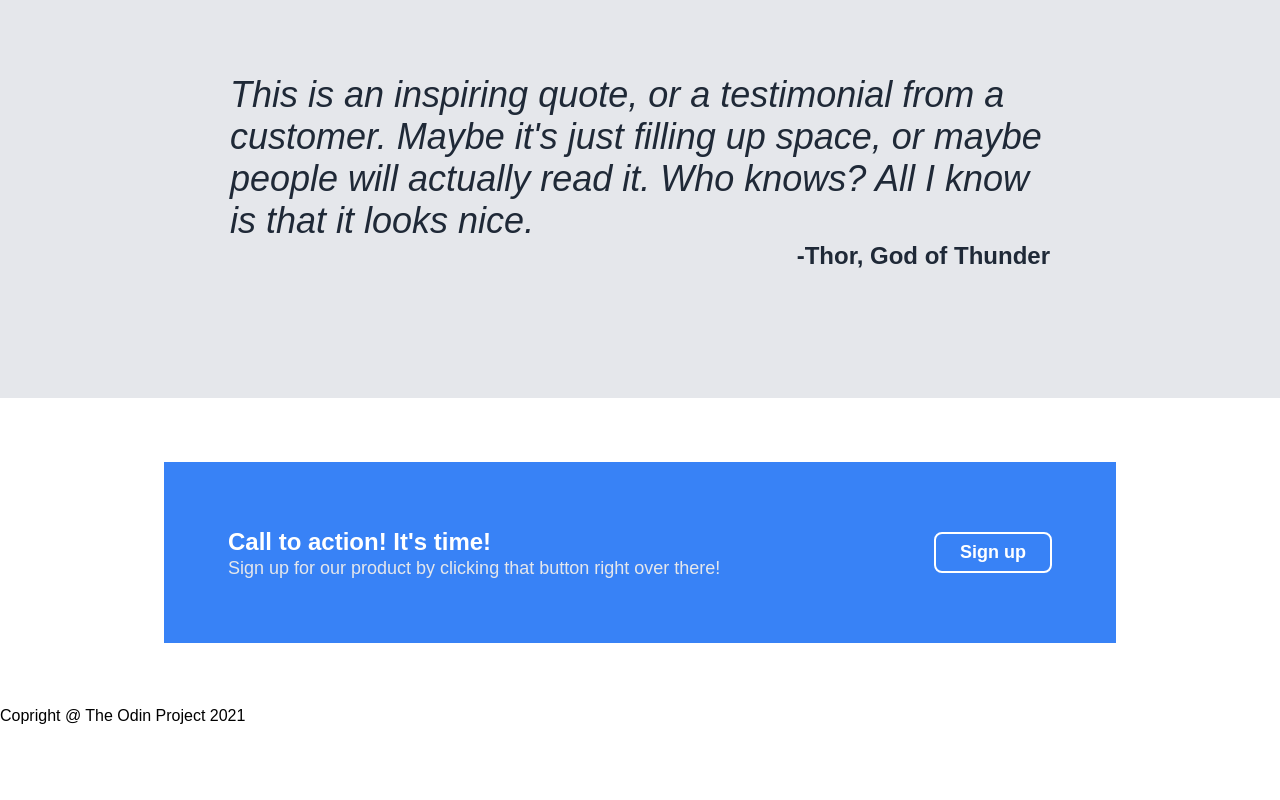
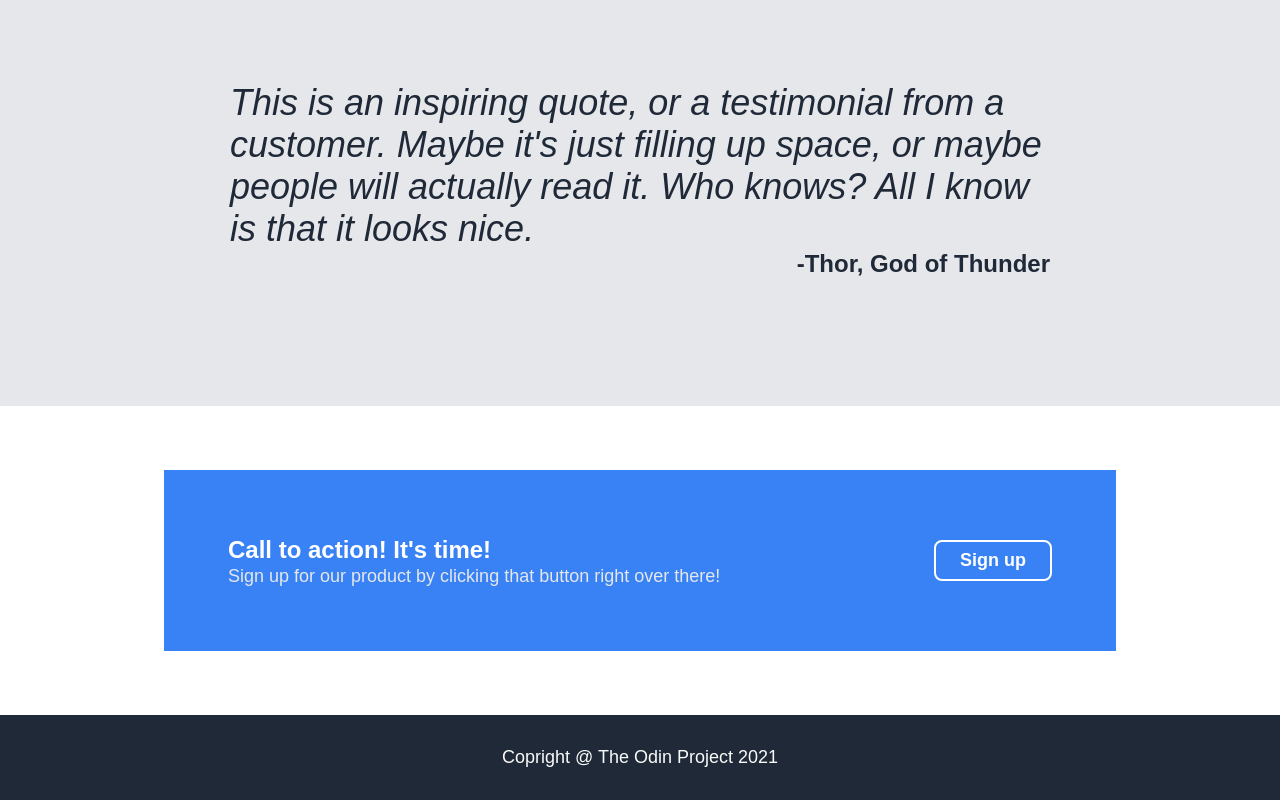
Before and after one commit to Fenroe/rewind-landing, a plain HTML site: page index.html in a window 1280 px wide. Shown: the part 1015-1815 px from the top of the page. Before the commit the page ends 1740 px from the top, so only its background shows below. Drawn offline with Linux system fonts and the light colour scheme.

Commit message:
Finished styles for footer

```diff
--- a/index.html
+++ b/index.html
@@ -94,7 +94,9 @@
       </section>
     </main>
     <footer class="footer">
-      <span class="footer-copyright">Copright @ The Odin Project 2021</span>
+      <div class="footer-content-container content-container">
+        <span class="footer-copyright">Copright @ The Odin Project 2021</span>
+      </div>
     </footer>
   </body>
 </html>
--- a/main.css
+++ b/main.css
@@ -20,7 +20,7 @@
 }
 
 .header-content-container {
-  padding: 12px 0;
+  padding: 16px 0;
   display: flex;
   justify-content: space-between;
   align-items: center;
@@ -197,3 +197,21 @@
   font-weight: 400;
   color: #e5e7eb;
 }
+
+.footer {
+  color: #f9faf8;
+  background-color: #1f2937;
+}
+
+.footer-content-container {
+  max-width: var(--container-width);
+  padding: 32px 0;
+  display: flex;
+  justify-content: center;
+  align-items: center;
+}
+
+.footer-copyright {
+  font-size: 18px;
+  font-weight: 100;
+}
```
